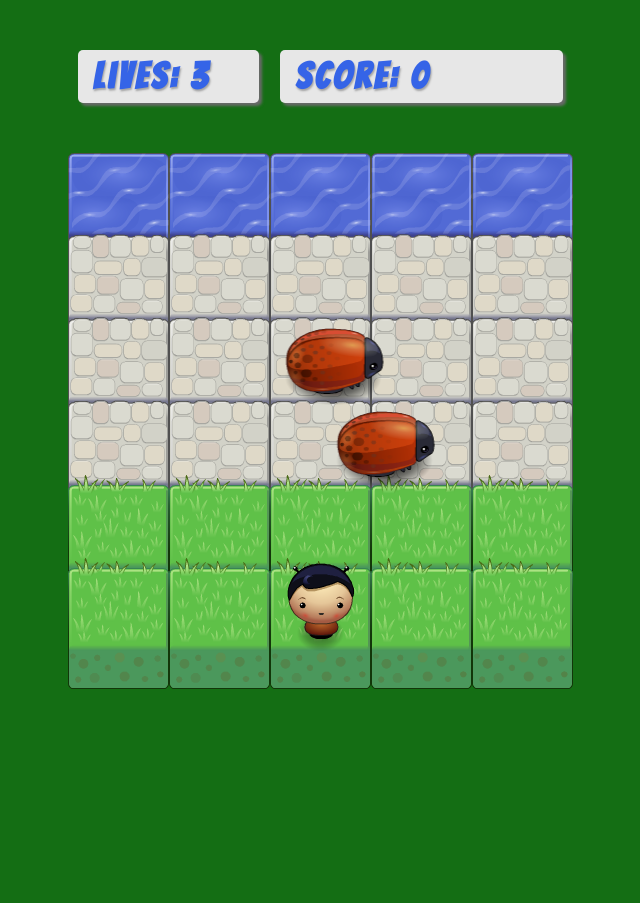
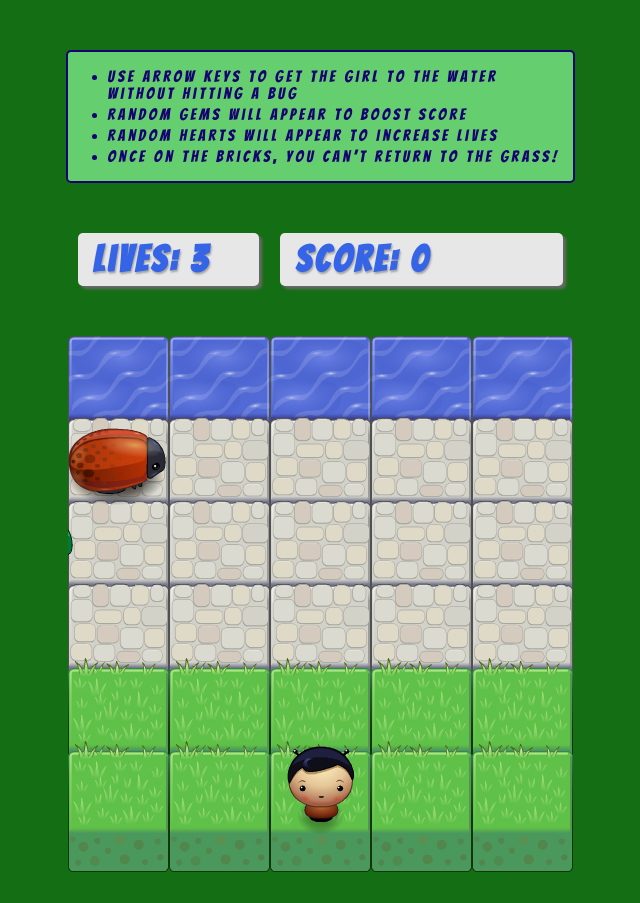
Before and after one commit to FlyingDad/Udacity-Arcade-Game-Project, a plain HTML site: page index.html in a window 1280 px wide. Shown: the whole page, without its empty margins (320-960 px from the left). Before the commit the page ends 800 px from the top, so only its background shows below. Drawn offline with Linux system fonts and the light colour scheme.

Commit message:
Added different bug colors, instructions

```diff
--- a/css/style.css
+++ b/css/style.css
@@ -3,6 +3,20 @@ body {
   letter-spacing: 0.2em;
   text-align: center;
   background-color: rgb(20, 110, 20);
+}
+
+#instructions {
+  border: 2px solid rgb(22, 2, 112);
+  border-radius: 5px;
+  background-color: rgb(101, 206, 110);
+  margin: 0 auto;
+  margin-top: 50px;
+  text-align: left;
+  max-width: 505px;
+  color: rgb(22, 2, 112);
+}
+#instructions li{
+  margin: 0 0 4px 0;
 }
 
 #info {
--- a/index.html
+++ b/index.html
@@ -9,19 +9,21 @@
 </head>
 
 <body>
+  <div id="instructions">
+    <ul>
+    <li>Use arrow keys to get the girl to the water without hitting a bug</li>
+    <li>Random gems will appear to boost score</li>
+    <li>Random hearts will appear to increase lives</li>
+    <li>Once on the bricks, you can't return to the grass!</li>
+  </ul>
+  </div>
+  <div id="info">
 
-  <div id="info">
     <h1 id="lives-container">Lives:
       <span id="lives">3</span></h1>
     <h1 id="score-container">Score:
       <span id="score">123</span></h1>
   </div>
-
-    <!-- <div id="collision" class="collision-modal">
-      <h1>Game Over</h1>
-      <h2>Try Again?</h2>
-      <h3>(Y/N)</h3>
-    </div> -->
   <script src="js/resources.js"></script>
   <script src="js/app.js"></script>
   <script src="js/engine.js"></script>
--- a/js/app.js
+++ b/js/app.js
@@ -58,13 +58,20 @@ GameObject.prototype.render = function () {
 };
 
 class Enemy extends GameObject {
-  constructor(yPos, speedMultiplier) {
+  constructor(xPos, yPos, speedMultiplier) {
     super();
+    this.x = xPos;
     this.y = yPos;
     this.speedMultiplier = speedMultiplier;
-    this.sprite = 'images/enemy-bug.png';
+    this.images = ['images/enemy-bug.png', 'images/enemy-bug-green.png'];
+    this.sprite =  speedMultiplier > .02 ? this.images[1] : this.images[0];
     this.defaultSpeed = 0.01;
     this.sound = '../sounds/bite.wav'
+  }
+
+  // when enemy is recycled set new image based on speed;
+  setImage(){
+    this.sprite = this.speedMultiplier > .02 ? this.images[1] : this.images[0];
   }
 
 
@@ -79,6 +86,7 @@ class Enemy extends GameObject {
           this.x = newLocation[0];
           this.y = newLocation[1];
           this.speedMultiplier = newLocation[2];
+          this.setImage();
         }
       } else {
         speed = 0;
@@ -134,36 +142,39 @@ class Player extends GameObject {
       gameIsRunning = false;
       score += 10;
       scoreText.innerHTML = score;
+      playerInBugZone = false;
       let self = this;
       setTimeout(function(){
         self.reset();
         gameIsRunning = true;
-      }, 1000);
+      }, 1500);
 
     }
   }
 
   handleInput(key) {
     if (!playerCollision && gameIsRunning) {
+      console.log(playerInBugZone);
       switch (key) {
         case 'up':
           // if first move in game start gem and heart timers if
           // they haven't already got one
           if(!gemReceived)createHeart();
           if(!heartReceived) createGem();
-          // comparisons keep player on grid by limiting them to min/max coords
+          // comparisons keep player on grid by limiting them to
+          // min/max coords
           // if position is == max position dont move, else move
           this.y == this.minY ? this.minY : this.y--;
           this.playSound();
+          if(this.y <= 4 && !playerInBugZone){
+            playerInBugZone = true;
+          }
           break;
         case 'down':
-          if(this.y == 4 && playerInBugZone) {
+          if(playerInBugZone && this.y >= 4) {
             break;
           } else {
             this.y == this.maxY ? this.maxY : this.y++;
-            if(this.y >= 4 && !playerInBugZone){
-              playerInBugZone = true;
-            }
             this.playSound();
             break;
           }
@@ -267,6 +278,7 @@ function handlePlayerEnemyCollision() {
   clearTimeout(gem);
   setTimeout(function(){
     player.reset();
+    allEnemies = [];
     gameIsRunning = true;
     playerCollision = false;
   },2000);
@@ -275,21 +287,18 @@ function handlePlayerEnemyCollision() {
 function handleHeartCollision() {
   lives++;
   livesText.innerHTML = lives;
-  //clearTimeout(heart);
   // clear hearts array
   hearts = [];
   heartReceived = true;
-  //createHeart();
 }
 
 function handleGemCollision() {
   score += 30;
   scoreText.innerHTML = score;
-  //clearTimeout(gem);
   // clear gems array
   gems = [];
   gemReceived = true;
-  //createGem();
+
 }
 
 function generateRandomEnemyStartY() {
@@ -303,7 +312,7 @@ function generateRandomEnemyStartX() {
 }
 // TODO:  add parameter for difficulty
 function generateRandomEnemySpeed() {
-  return Math.random() * .03;
+  return Math.random() * .04;
 }
 
 // This listens for key presses and sends the keys to your
@@ -370,7 +379,6 @@ function enemyGenerator() {
 // reset to random row and -x location
 function resetEnemy(){
   let x = Math.floor(Math.random() * -3);
-  playerInBugZone = false;
   return [x, generateRandomEnemyStartY(), generateRandomEnemySpeed()];
 }
 
--- a/js/engine.js
+++ b/js/engine.js
@@ -195,6 +195,7 @@ var Engine = (function(global) {
         'images/water-block.png',
         'images/grass-block.png',
         'images/enemy-bug.png',
+        'images/enemy-bug-green.png',
         'images/char-boy.png',
         'images/Heart.png',
         'images/gem-blue.png',
```
Also changed, not shown: images/enemy-bug-green.png (added), 1 other file.
